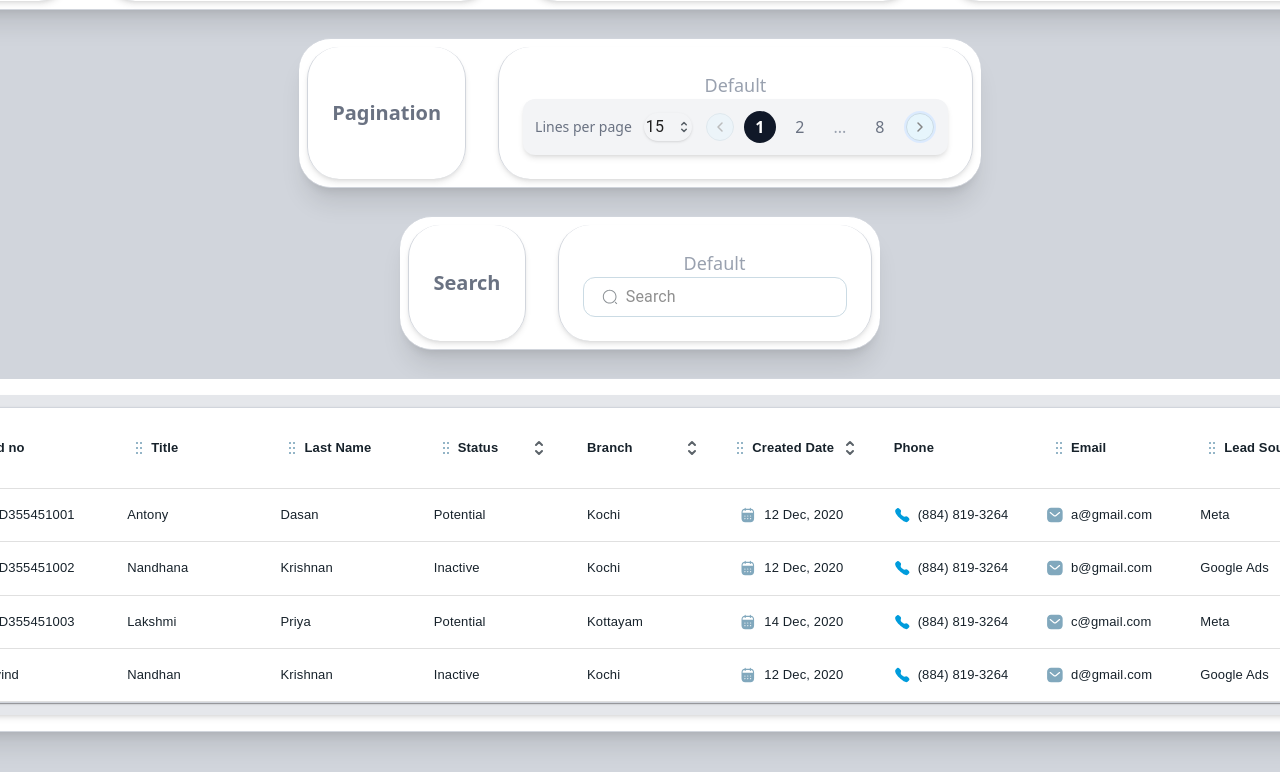
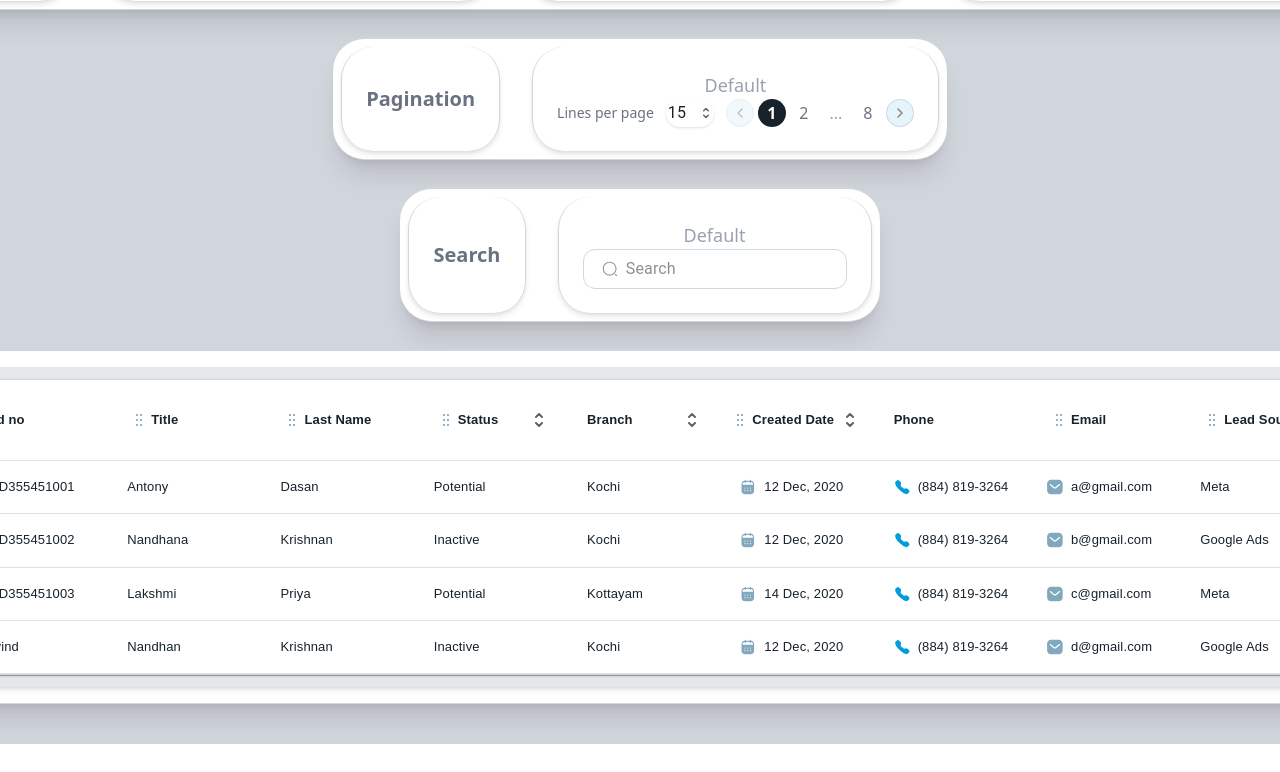
Before and after one commit to avnashv/reusable-components, a React (Vite) app: page / in a window 1280 px wide. Shown: the part 1669-2441 px from the top of the page. After the commit the page ends 2413 px from the top, so only its background shows below. Built offline with nearby package versions, Linux system fonts and the light colour scheme.

Commit message:
pagination is in progress

```diff
--- a/src/components/customPagination/customPagination.jsx
+++ b/src/components/customPagination/customPagination.jsx
@@ -52,7 +52,7 @@ const CustomPagination = ({ totalPages = 8, currentPage, setCurrentPage }) => {
     };
 
     return (
-        <div className="flex items-center justify-between bg-gray-100 rounded-xl p-3 shadow-md w-full max-w-[1304px] mx-auto gap-3">
+        <div className="flex items-center justify-between gap-3">
             {/* Lines Per Page */}
             <div className="flex items-center gap-3 text-gray-500">
                 <span className="text-sm">Lines per page</span>
@@ -86,17 +86,17 @@ const CustomPagination = ({ totalPages = 8, currentPage, setCurrentPage }) => {
             </div>
 
             {/* Pagination Controls */}
-            <div className="flex items-center gap-2">
+            <div className="flex items-center gap-1">
                 {/* Prev Button */}
                 <button
                     className={clsx(
-                        "w-8 h-8 flex items-center justify-center rounded-full",
+                        "w-7 h-7 flex items-center justify-center rounded-full",
                         currentPage > 1 ? "bg-blue-100" : "opacity-50 cursor-not-allowed",
                         "custom-pagination-button"
                     )}
+                    style={{ "!important": true }} // Enforce !important
                     onClick={() => handleChangePage(currentPage - 1)}
                     disabled={currentPage === 1}
-                    style={{ "!important": true }} // Enforce !important
                 >
                     <PrevNavIcon />
                 </button>
@@ -106,14 +106,15 @@ const CustomPagination = ({ totalPages = 8, currentPage, setCurrentPage }) => {
                     <button
                         key={index}
                         className={clsx(
-                            "w-8 h-8 flex items-center justify-center rounded-full",
+                            "w-7 h-7 flex items-center justify-center rounded-full",
                             page === "..."
                                 ? "cursor-default text-gray-400"
                                 : page === currentPage
-                                    ? "bg-gray-900 text-white font-bold"
+                                    ? "bg-[#17222B] text-white font-bold"
                                     : "text-gray-500",
                             page === "..." ? "text-gray-400" : "custom-page-button"
                         )}
+                        style={{ width: 28, height: 28, borderRadius: 50, "!important": true }}
                         onClick={() => typeof page === "number" && handleChangePage(page)}
                         disabled={page === "..."}>
                         {page}
@@ -123,13 +124,13 @@ const CustomPagination = ({ totalPages = 8, currentPage, setCurrentPage }) => {
                 {/* Next Button */}
                 <button
                     className={clsx(
-                        "w-8 h-8 flex items-center justify-center rounded-full",
+                        "w-7 h-7 flex items-center justify-center rounded-full",
                         currentPage < totalPages ? "bg-blue-100" : "opacity-50 cursor-not-allowed",
                         "custom-pagination-button"
                     )}
+                    style={{ width: 28, height: 28, borderRadius: 50, "!important": true }}
                     onClick={() => handleChangePage(currentPage + 1)}
                     disabled={currentPage === totalPages}
-                    style={{ "!important": true }} // Enforce !important
                 >
                     <NextNavIcon />
                 </button>
```
